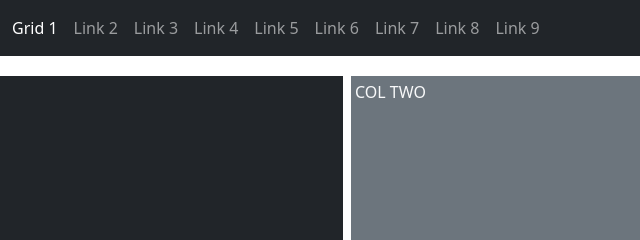
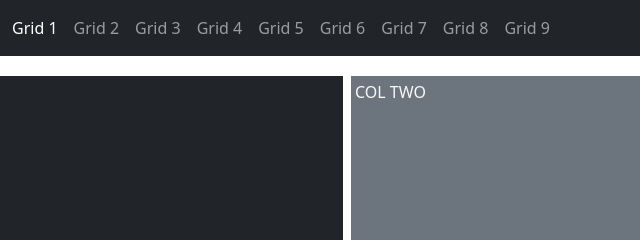
Before and after one commit to JenniferShank/Bootstrap-Grids, a plain HTML site: page grid1.html in a window 1280 px wide. Shown: the top 240 px of the page, 293-933 px from the left. Drawn offline with nearby package versions, Linux system fonts and the light colour scheme.

Commit message:
Updated Grid 1

```diff
--- a/grid1.html
+++ b/grid1.html
@@ -37,28 +37,28 @@
                             <a class="nav-link active" href="grid1.html">Grid 1</a>
                         </li>
                         <li class="nav-item">
-                            <a class="nav-link" href="grid2.html">Link 2</a>
+                            <a class="nav-link" href="grid2.html">Grid 2</a>
                         </li>
                         <li class="nav-item">
-                            <a class="nav-link" href="grid3.html">Link 3</a>
+                            <a class="nav-link" href="grid3.html">Grid 3</a>
                         </li>
                         <li class="nav-item">
-                            <a class="nav-link" href="grid4.html">Link 4</a>
+                            <a class="nav-link" href="grid4.html">Grid 4</a>
                         </li>
                         <li class="nav-item">
-                            <a class="nav-link" href="grid5.html">Link 5</a>
+                            <a class="nav-link" href="grid5.html">Grid 5</a>
                         </li>
                         <li class="nav-item">
-                            <a class="nav-link" href="grid6.html">Link 6</a>
+                            <a class="nav-link" href="grid6.html">Grid 6</a>
                         </li>
                         <li class="nav-item">
-                            <a class="nav-link" href="grid7.html">Link 7</a>
+                            <a class="nav-link" href="grid7.html">Grid 7</a>
                         </li>
                         <li class="nav-item">
-                            <a class="nav-link" href="grid8.html">Link 8</a>
+                            <a class="nav-link" href="grid8.html">Grid 8</a>
                         </li>
                         <li class="nav-item">
-                            <a class="nav-link" href="grid9.html">Link 9</a>
+                            <a class="nav-link" href="grid9.html">Grid 9</a>
                         </li>
                     </ul>
                 </div>
```
